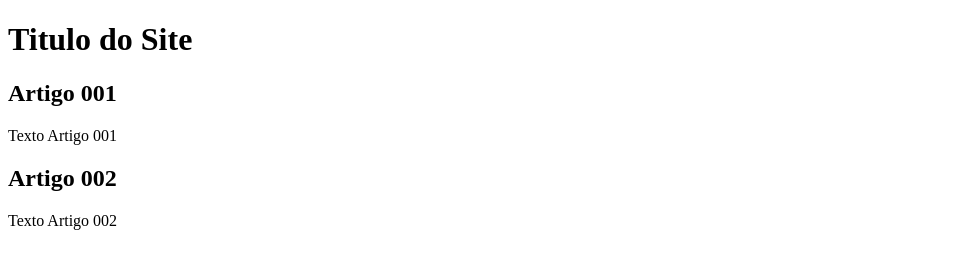
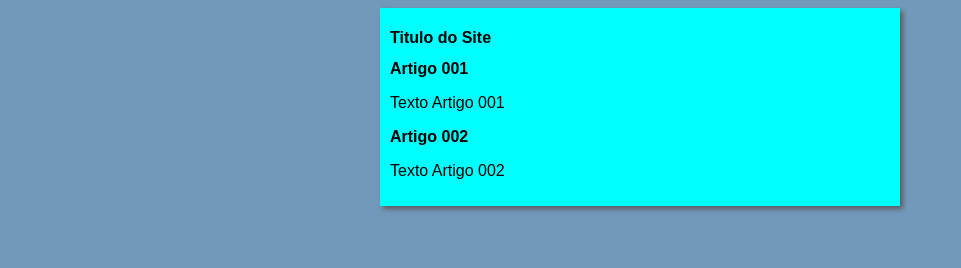
Before and after one commit to JardelMaldonado/projeto-site, a plain HTML site: page index.html in a window 1280 px wide. Shown: the whole page, without its empty margins (0-961 px from the left). Drawn offline with Linux system fonts and the light colour scheme.

Commit message:
iniciei o design

```diff
--- /dev/null
+++ b/estilos/style.css
@@ -0,0 +1,15 @@
+* {
+   font-family: Arial, Helvetica, sans-serif;
+   font-size: 16px;
+}
+
+body {
+    background-color: rgb(114, 153, 187);
+}
+main {
+    background-color: aqua;
+    width: 500px;
+    margin: auto;
+    padding: 10px;
+    box-shadow: 3px 3px 5px rgb(97, 89, 89);
+}
--- a/index.html
+++ b/index.html
@@ -4,6 +4,7 @@
     <meta charset="UTF-8">
     <meta name="viewport" content="width=device-width, initial-scale=1.0">
     <title>Titulo do Site</title>
+    <link rel="stylesheet" href="estilos/style.css">
 </head>
 <body>
     <main>
```
